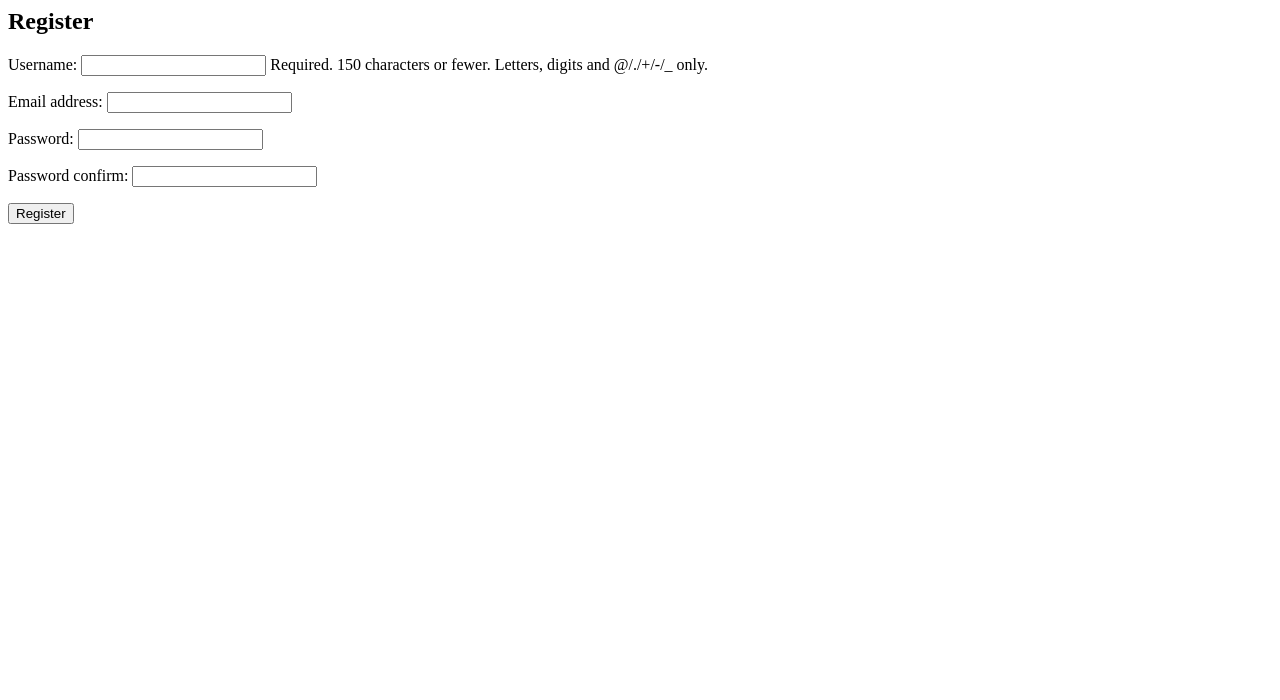
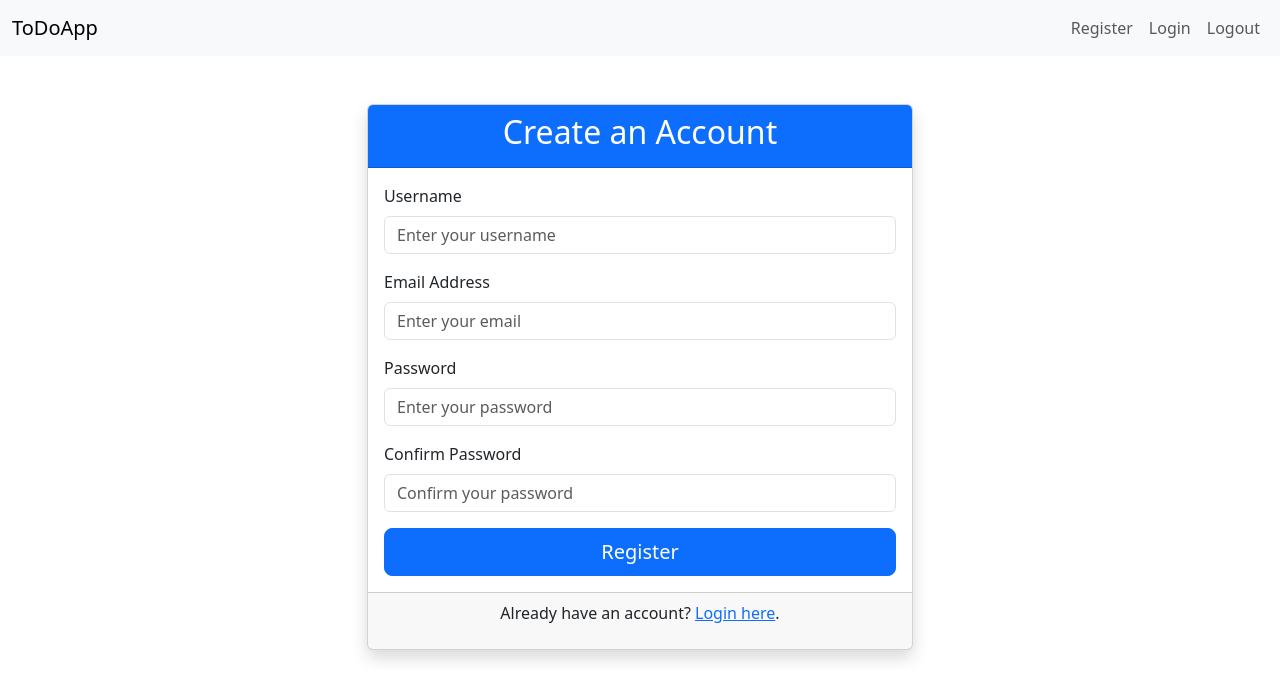
Before and after one commit to berilkln/ToDoApp-Project, a Django app: page /accounts/accounts/register/ in a window 1280 px wide. Shown: the top 700 px of the page. Run offline with Django 5.2, Linux system fonts and the light colour scheme.

Commit message:
update: forms.py and register.html
-Make forms.py and register.html files more usable with bootstrap

```diff
--- a/ToDoApp/accounts/forms.py
+++ b/ToDoApp/accounts/forms.py
@@ -2,14 +2,38 @@ from django import forms
 from django.contrib.auth.models import User
 
 class UserRegistrationForm(forms.ModelForm):
-    password = forms.CharField(widget=forms.PasswordInput())
-    password_confirm = forms.CharField(widget=forms.PasswordInput())
+    password = forms.CharField(
+        widget=forms.PasswordInput(attrs={
+            'class': 'form-control',
+            'placeholder': 'Enter your password',
+        }),
+        label='Password'
+    )
+    password_confirm = forms.CharField(
+        widget=forms.PasswordInput(attrs={
+            'class': 'form-control',
+            'placeholder': 'Confirm your password',
+        }),
+        label='Confirm Password'
+    )
 
-
-    class Meta():
+    class Meta:
         model = User
         fields = ['username', 'email']
-
+        widgets = {
+            'username': forms.TextInput(attrs={
+                'class': 'form-control',
+                'placeholder': 'Enter your username',
+            }),
+            'email': forms.EmailInput(attrs={
+                'class': 'form-control',
+                'placeholder': 'Enter your email',
+            }),
+        }
+        labels = {
+            'username': 'Username',
+            'email': 'Email Address',
+        }
 
     def clean(self):
         cleaned_data = super().clean()
--- a/ToDoApp/accounts/templates/accounts/register.html
+++ b/ToDoApp/accounts/templates/accounts/register.html
@@ -1,6 +1,74 @@
-<h2>Register</h2>
-<form method="post">
-    {% csrf_token %}
-    {{ form.as_p }}
-    <button type="submit">Register</button>
-</form>
+{% extends 'base.html' %}
+
+{% block title %}Register{% endblock %}
+
+{% block content %}
+<div class="container mt-5">
+    <div class="row justify-content-center">
+        <div class="col-md-6">
+            <div class="card shadow">
+                <div class="card-header bg-primary text-white text-center">
+                    <h2>Create an Account</h2>
+                </div>
+                <div class="card-body">
+                    <form method="post" novalidate>
+                        {% csrf_token %}
+
+                        <!-- Username Field -->
+                        <div class="mb-3">
+                            <label for="id_username" class="form-label">{{ form.username.label }}</label>
+                            {{ form.username }}
+                            {% if form.username.errors %}
+                                <div class="text-danger">
+                                    {{ form.username.errors }}
+                                </div>
+                            {% endif %}
+                        </div>
+
+                        <!-- Email Field -->
+                        <div class="mb-3">
+                            <label for="id_email" class="form-label">{{ form.email.label }}</label>
+                            {{ form.email }}
+                            {% if form.email.errors %}
+                                <div class="text-danger">
+                                    {{ form.email.errors }}
+                                </div>
+                            {% endif %}
+                        </div>
+
+                        <!-- Password Field -->
+                        <div class="mb-3">
+                            <label for="id_password" class="form-label">{{ form.password.label }}</label>
+                            {{ form.password }}
+                            {% if form.password.errors %}
+                                <div class="text-danger">
+                                    {{ form.password.errors }}
+                                </div>
+                            {% endif %}
+                        </div>
+
+                        <!-- Confirm Password Field -->
+                        <div class="mb-3">
+                            <label for="id_password_confirm" class="form-label">{{ form.password_confirm.label }}</label>
+                            {{ form.password_confirm }}
+                            {% if form.password_confirm.errors %}
+                                <div class="text-danger">
+                                    {{ form.password_confirm.errors }}
+                                </div>
+                            {% endif %}
+                        </div>
+
+                        <!-- Submit Button -->
+                        <div class="d-grid">
+                            <button type="submit" class="btn btn-primary btn-lg">Register</button>
+                        </div>
+                    </form>
+                </div>
+                <div class="card-footer text-center">
+                    <p>Already have an account? <a href="{% url 'login' %}" class="text-primary">Login here</a>.</p>
+                </div>
+            </div>
+        </div>
+    </div>
+</div>
+{% endblock %}
```
